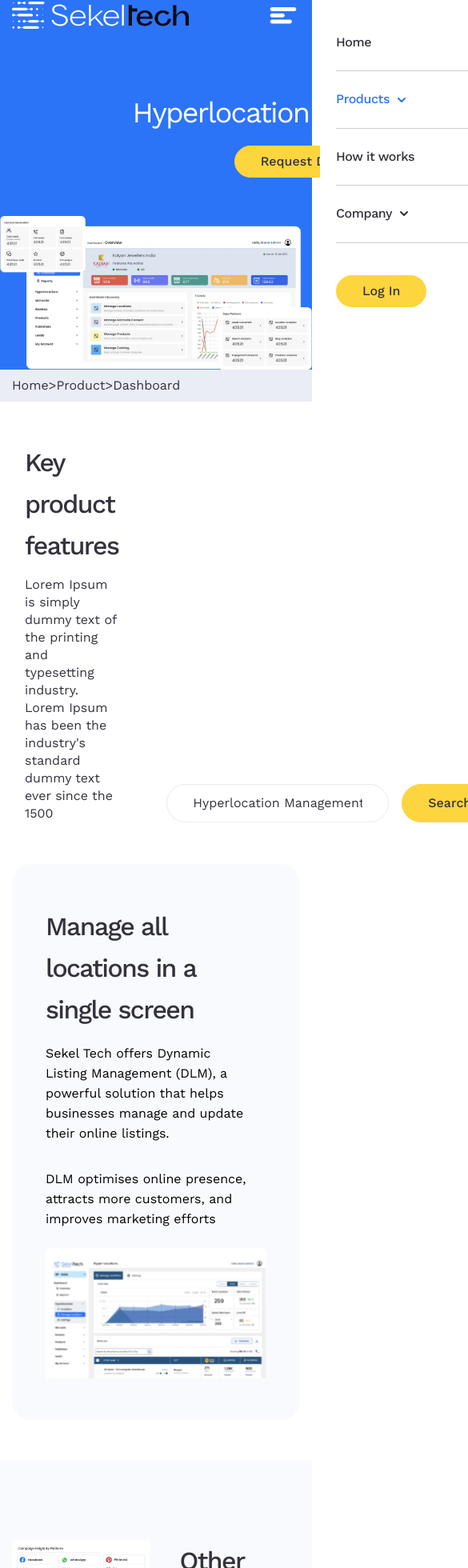
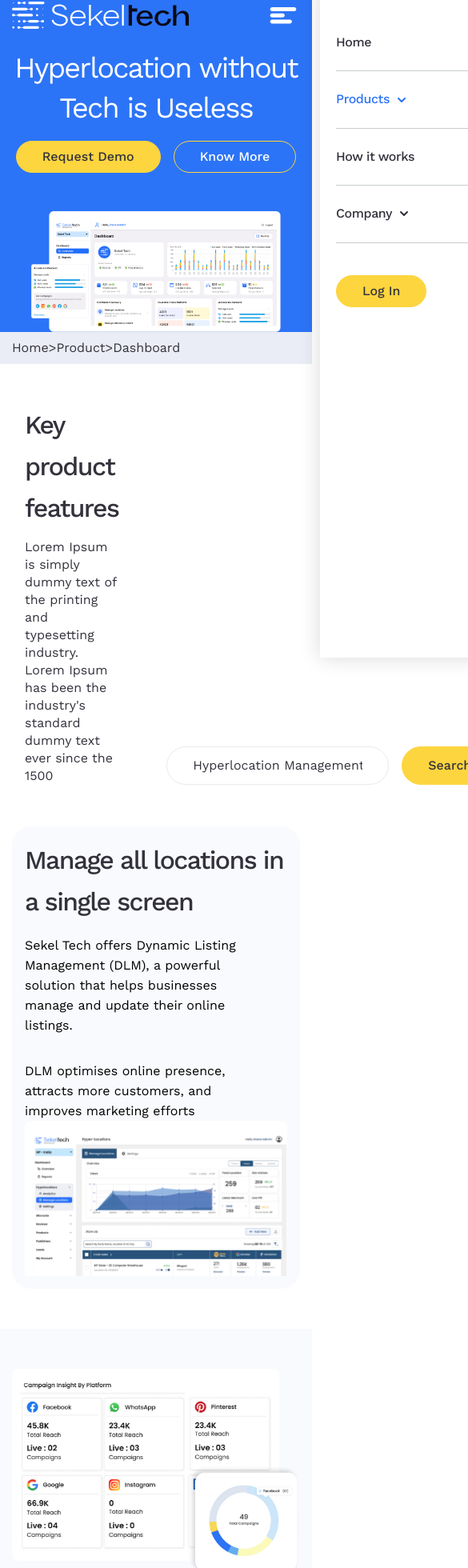
Before and after one commit to omwebiwork/sekel-tech, a Next.js app: page /product/dashboard in a window 390 px wide. Shown: the part 22-1982 px from the top of the page at 80% size, 585 px wide, since content can reach past the window. Built offline with nearby package versions, Linux system fonts and the light colour scheme.

Commit message:
dashboard page mobile design.

```diff
--- a/src/Components/comman/Card/InfoCard.js
+++ b/src/Components/comman/Card/InfoCard.js
@@ -14,14 +14,15 @@
   containerSty = "container",
   containtWidth = "lg:max-w-[479px]",
   titleSty = "text-[32px] lg:text-[42px] font-medium leading-[52px] tracking-tighter text-black-33 mb-4",
-  descriptionSty = "mx-auto mr-6 text-base font-normal leading-[25px]",
+  descriptionSty = "mx-auto md:mr-6 text-base font-normal leading-[25px]",
   imageContainerSty = "max-h-[448px] max-w-[692px] mx-auto",
   textContainerSty = "col-span-11 lg:col-span-5",
   imageContentSty = "col-span-11 lg:col-span-6",
-  gridContainerSty = "grid grid-cols-11 gap-6",
+  gridContainerSty = "grid grid-cols-11 md:gap-6",
   subTitleSty = "hidden",
   subheadTitleSty = "hidden",
-  leadTextSty = "hidden"
+  leadTextSty = "hidden",
+  dashImageSty="hidden"
 }) => {
   const handleAction = useCallback(() => action && action());
   return (
@@ -39,6 +40,7 @@
             </div>
           </div>
           {image && (
+            <>
               <div className={`${imageContentSty}`}>
                 <div className={`${imageContainerSty} `}>
                   <Image
@@ -47,6 +49,18 @@
                   />
                 </div>
               </div>
+              <div className={`${dashImageSty} col-span-11 lg:hidden pt-10`}>
+                <div className="ml-auto w-full max-w-[369px] max-lg:-mr-[30px] rounded-2xl overflow-hidden">
+                  <Image
+                    className="w-full h-full"
+                    src={"/ultimate-platform2.png"}
+                    height={500}
+                    width={500}
+                    alt="img"
+                  />
+                </div>
+              </div>
+            </>
           )}
         </div>
       </div>
--- a/src/Components/comman/Card/index.js
+++ b/src/Components/comman/Card/index.js
@@ -16,7 +16,7 @@
   cardDataSty = "mb-6",
   cardImgSty = "",
   cardSty = "p-10 rounded-2xl h-full bg-gray-100",
-  headingSty = "mb-4 leading-[30px] text-[28px] font-medium text-black-33 tracking-tight	",
+  headingSty = "mb-4 leading-[30px] text-[28px] font-medium text-black-33 tracking-tight",
   buttonSty = "flex gap-1 items-center text-base font-medium",
   renderElement = null,
   descriptionSty = "text-base font-normal leading-[150%] text-black-33 mb-4",
--- a/src/Components/comman/Dropdown.js
+++ b/src/Components/comman/Dropdown.js
@@ -39,7 +39,7 @@
       </button>
 
       {isOpen && (
-        <div className={`${dropdownContainerSty} origin-top-right left-auto lg:absolute right-0 lg:mt-4 lg:rounded-xl lg:shadow-lg bg-white text-black-33 pt-4 lg:p-[52px]`}>
+        <div className={`${dropdownContainerSty} origin-top-right left-auto lg:absolute right-0 lg:mt-4 lg:rounded-xl lg:shadow-lg bg-white text-black-33 lg:pt-4 lg:p-[52px]`}>
           <div className="lg:flex">
             <div className="lg:w-[calc(100%_-_201px)]">
               <ul
@@ -54,7 +54,7 @@
                     <li className="block" key={index}>
                       <Link
                         href={`${item.redirectPath}`}
-                        className="block pb-[24px] lg:py-2 text-base font-medium text-black-900 hover:bg-gray-100 whitespace-nowrap"
+                        className="block px-[10px] lg:px-0 py-[12px] lg:py-2 text-base font-medium text-black-900 hover:bg-gray-100 whitespace-nowrap"
                         onClick={closeDropdown}
                       >
                         {item.name}
--- a/src/Components/comman/Footer.js
+++ b/src/Components/comman/Footer.js
@@ -45,7 +45,7 @@
             <div className="col-span-4 md:col-span-1 lg:pl-4">
               <div className="max-md:border-b max-md:border-[#A3ACB1]/60">
                 <div className="py-6 lg:mb-[52px] flex items-center justify-between">
-                  <h5 className="text-xl text-black-33 font-medium">Product</h5> <span className="lg:hidden"><Image src={'/chevron-down.svg'} height={25} width={25} alt="" /></span>
+                  <h5 className="text-base md:text-xl text-black-33 font-medium">Product</h5> <span className="lg:hidden"><Image src={'/chevron-down.svg'} height={25} width={25} alt="" /></span>
                 </div>
                 <div className="max-md:hidden">
                   {product?.map((item, index) =>
@@ -61,7 +61,7 @@
             <div className="col-span-4 md:col-span-1 lg:pl-4">
               <div className="max-md:border-b max-md:border-[#A3ACB1]/60">
                 <div className="py-6 lg:mb-[52px] flex items-center justify-between">
-                  <h5 className="text-xl text-black-33 font-medium">Company</h5> <span className="lg:hidden"><Image src={'/chevron-down.svg'} height={25} width={25} alt="" /></span>
+                  <h5 className="text-base md:text-xl text-black-33 font-medium">Company</h5> <span className="lg:hidden"><Image src={'/chevron-down.svg'} height={25} width={25} alt="" /></span>
                 </div>
                 <div className="max-md:hidden lg:mb-[52px]">
                   <p className="font-normal text-base leading-[25px] mb-3 text-black-33">
@@ -117,7 +117,7 @@
             <div className="col-span-4 md:col-span-1 lg:pl-4">
               <div>
                 <div className="py-6 lg:mb-[52px]">
-                  <h5 className="text-xl text-black-33 font-medium">
+                  <h5 className="text-base md:text-xl text-black-33 font-medium">
                     How it Works
                   </h5>
                 </div>
--- a/src/Components/comman/Header.js
+++ b/src/Components/comman/Header.js
@@ -42,7 +42,7 @@
           <div
             className={` ${
               toggle ? "max-lg:-right-[360px]" : "max-lg:right-0"
-            } ml-auto max-lg:fixed max-lg:bg-white max-lg:max-w-[350px] w-full top-0 max-lg:py-10 max-lg:px-5 max-lg:h-full bottom-0 transition-all	duration-300 z-[999]`}
+            } ml-auto max-lg:fixed max-lg:bg-white max-lg:shadow-[0px_0px_25px_rgba(0,0,0,0.15)] max-lg:max-w-[350px] w-full top-0 max-lg:py-10 max-lg:px-5 max-lg:h-full bottom-0 transition-all	duration-300 z-[999]`}
           >
             <button onClick={handleClick} className="lg:hidden absolute right-3 top-3">
               <Image src={'/close.svg'} height={25} width={25} alt="" />
--- a/src/pages/product/dashboard.js
+++ b/src/pages/product/dashboard.js
@@ -25,9 +25,11 @@
     <div>
       <Banner
         {...bannerData}
-        containerStyle="flex-col mx:w-full items-center text-center pt-[56px]"
+        containerStyle="container flex-col mx:w-full items-center text-center pt-[56px]"
         descriptionSty
-        headinWidth="w-[936px] mx-auto text-center mb-12"
+        imgContainerSty="max-w-[1080px] mx-auto"
+        imgGridSty="max-xl:px-6"
+        headinWidth="max-w-[936px] mx-auto text-center mb-12"
         renderElement={
           <div>
             <div className="flex justify-center gap-4">
@@ -70,7 +72,7 @@
             {...manageInfoCardData}
             subheadTitleSty="mx-auto mr-6 text-base font-normal leading-[25px] mb-8"
             descriptionSty="mx-auto mr-6 text-base font-normal leading-[25px] "
-            sectionStyle="py-[52px] px-[42px] rounded-[24px] bg-gray-100"
+            sectionStyle="p-4 md:p-8 lg:py-[52px] lg:px-[42px] rounded-[24px] bg-gray-100"
             containerSty="p-0"
             containtWidth="max-w-[490px] h-full flex flex-col justify-center"
           />
@@ -79,13 +81,14 @@
 
       <InfoCard
         {...importantFeatures?.sectionData}
-        sectionStyle="py-[100px] bg-gray-100"
+        sectionStyle="py-[50px] md:py-[75px] lg:py-[100px] bg-gray-100"
         containerSty="container"
         containtWidth="max-w-[490px] h-full flex flex-col justify-center"
-        descriptionSty="mx-auto mr-6 text-base font-normal leading-[25px] mb-8"
+        descriptionSty="max-lg:text-center mx-auto lg:mr-6 text-base font-normal leading-[25px] mb-8"
         imageContainerSty=" w-full max-w-[580px] mx-auto"
-        textContainerSty="order-2 col-span-5"
-        imageContentSty="order-1 col-span-6"
+        textContainerSty="order-2 col-span-11 lg:col-span-5"
+        imageContentSty="order-1 col-span-11 lg:col-span-6 max-lg:mb-6"
+        titleSty="max-lg:text-center text-[32px] lg:text-[42px] font-medium leading-[52px] tracking-tighter text-black-33 mb-4"
         renderElement={
           <div className="">
             {importantFeatures?.list.map((item, index) => (
@@ -110,12 +113,12 @@
       />
       <InfoCard
         {...seamlessIntegration}
-        sectionStyle="py-[52px] px-[42px] rounded-[24px]"
+        sectionStyle="py-10 px-1 lg:py-[52px] lg:px-[42px] rounded-[24px]"
         containtWidth="max-w-[490px]"
-        textContainerSty="col-span-5 flex items-center"
-        descriptionSty="mb-8 text-base font-normal leading-[25px]"
+        textContainerSty="col-span-11 lg:col-span-5 max-lg:mb-8 flex items-center"
+        imageContentSty="col-span-11 lg:col-span-6"
+        descriptionSty="mb-3 md:mb-8 text-base font-normal leading-[25px]"
         imageContainerSty="max-h-[504px] w-full max-w-[624px] rounded-[20px] overflow-hidden mx-auto"
-        imageContentSty="col-span-6"
         renderElement={
           <Button
             data="View all integrations"
@@ -129,20 +132,21 @@
       />
       <InfoCard
         {...oneUltimatePlatform}
-        sectionStyle="py-[100px] bg-blue-900"
+        sectionStyle="py-[50px] md:py-[75px] lg:py-[100px] bg-blue-900"
         containerSty="container "
         containtWidth=""
-        titleSty="text-white text-[54px] font-normal mb-8 leading-[70px] tracking-tighter"
-        descriptionSty="text-white max-w-[542px] mb-8 mr-auto text-base font-normal leading-[25px]"
+        titleSty="text-white text-[36px] lg:text-[54px] font-normal mb-3 lg:mb-8 leading-[140%] tracking-tighter"
+        descriptionSty="text-white lg:max-w-[542px] mb-5 lg:mb-8 mr-auto text-base font-normal leading-[25px]"
         gridContainerSty="gap-0 grid grid-cols-11"
         imageContainerSty=" w-full max-w-[497px] ml-0 mx-auto"
-        textContainerSty=" col-span-6"
-        imageContentSty=" col-span-5 flex items-center"
+        textContainerSty="col-span-11 lg:col-span-6 max-lg:mb-10"
+        imageContentSty="col-span-11 lg:col-span-5 flex items-center"
+        dashImageSty="col-span-11 lg:hidden pt-10"
         renderElement={
           <>
             <Button filled data="Request Demo" clsStyle="py-3"   action={() => router.push("/company/contact-us")}/>
-            <div>
-              <div className="ml-auto w-full max-w-[369px] rounded-2xl overflow-hidden">
+            <div className="max-lg:hidden">
+              <div className="ml-auto w-full max-w-[369px] max-lg:-mr-[30px] rounded-2xl overflow-hidden">
                 <Image
                   className="w-full h-full"
                   src={"/ultimate-platform2.png"}
--- a/src/static/json/dashboard.js
+++ b/src/static/json/dashboard.js
@@ -1,7 +1,7 @@
 export const bannerData = {
   title: "Hyperlocation without Tech is Useless",
   image: {
-    src: "/dashboard.png",
+    src: "/dashboard-banner.png",
     alt: "img",
     height: 561,
     width: 1138,
```
Also changed, not shown: src/Components/Home/index.jsx (+8 -7 lines), public/dashboard-banner.png (added). Lines whose indentation alone changed are shown as unchanged.
